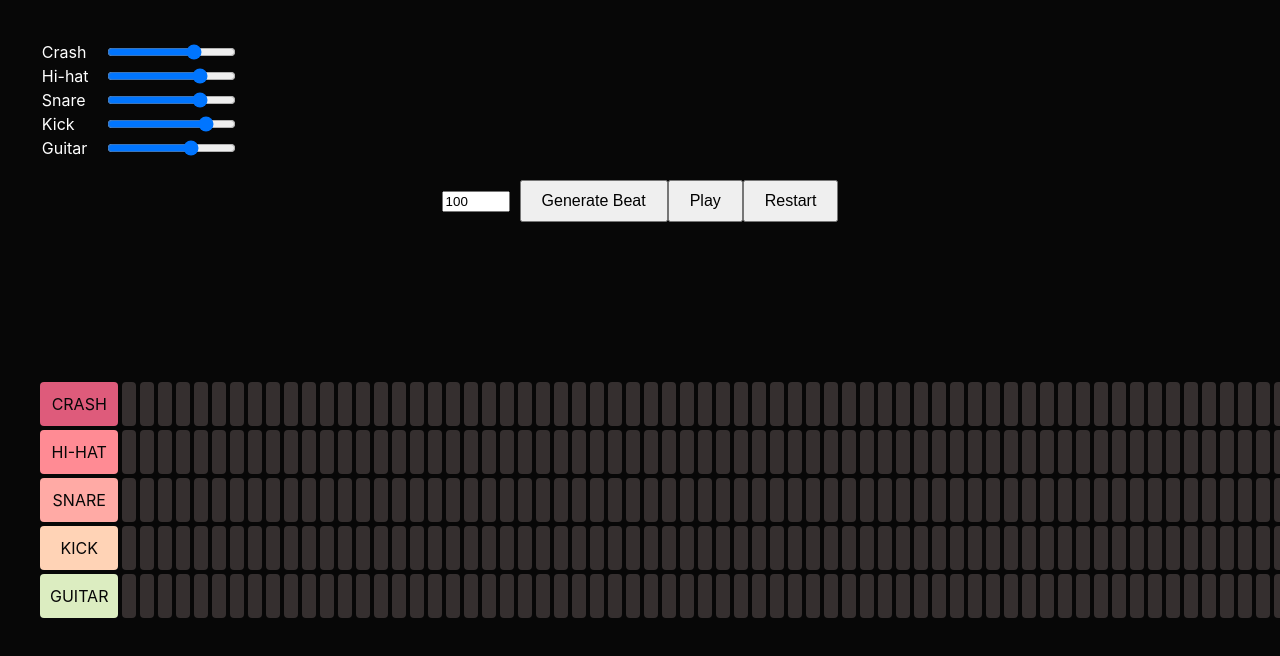
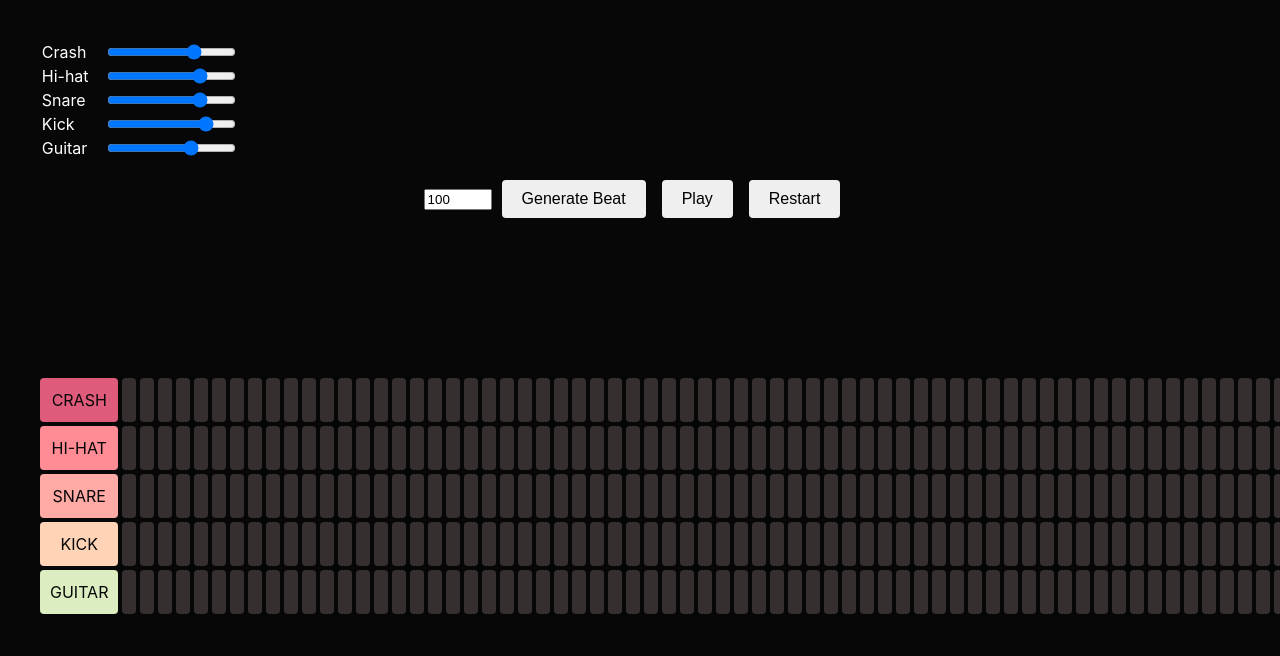
Before and after one commit to jaredami/djenterator, a React (Vite) app: page / in a window 1280 px wide. Shown: the top 656 px of the page. Built offline with nearby package versions, Linux system fonts and the light colour scheme; no server answers.

Commit message:
Basic buttons styles

```diff
--- a/src/App.scss
+++ b/src/App.scss
@@ -24,6 +24,9 @@ button {
   padding: 10px 20px;
   font-size: 16px;
   cursor: pointer;
+  margin-right: 1rem;
+  border-radius: 4px;
+  border: 0;
 }
 
 input[type='number'] {
```
